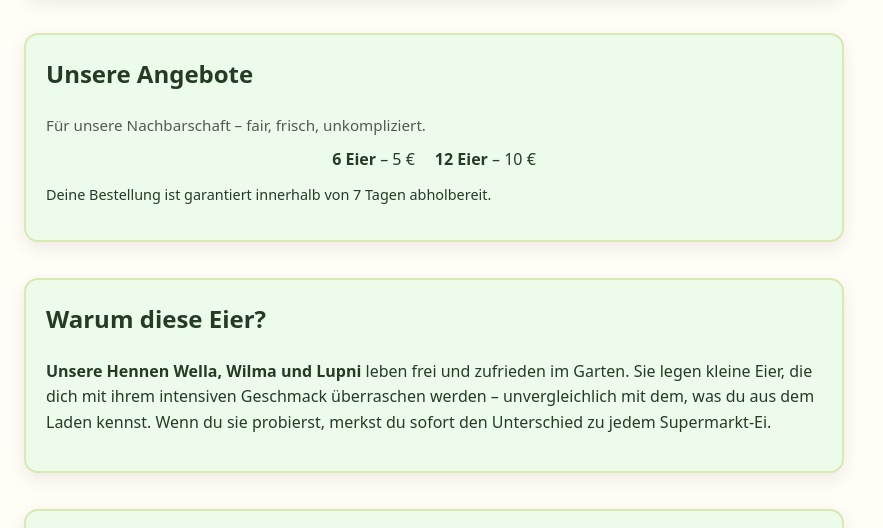
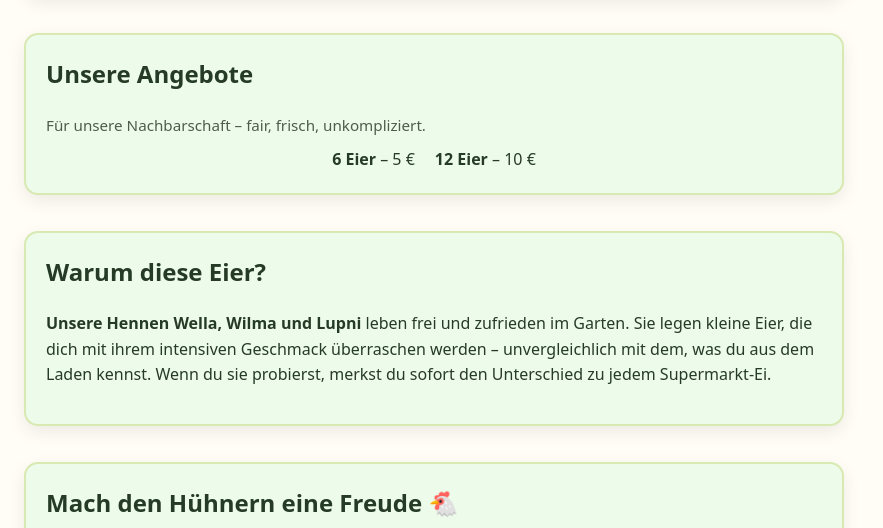
Before and after one commit to MeineFreizeit23/MeinZwergHuhn-web.de, a plain HTML site: page index.html in a window 1280 px wide. Shown: the part 238-766 px from the top of the page, without its empty margins (0-883 px from the left). Drawn offline with Linux system fonts and the light colour scheme.

Commit message:
Update index.html

```diff
--- a/index.html
+++ b/index.html
@@ -1,4 +1,4 @@
- <!DOCTYPE html>
+<!DOCTYPE html>
 <html lang="de">
 <head>
   <meta charset="utf-8" />
@@ -167,8 +167,6 @@
         <div><strong>6 Eier</strong> – 5 €</div>
         <div><strong>12 Eier</strong> – 10 €</div>
       </div>
-
-      <p style="font-size:0.9rem; font-weight:400; margin-top:10px;">Deine Bestellung ist garantiert innerhalb von 7 Tagen abholbereit.</p>
     </section>
 
     <section class="card" aria-labelledby="warum-title">
@@ -176,7 +174,6 @@
       <p><strong>Unsere Hennen Wella, Wilma und Lupni</strong> leben frei und zufrieden im Garten. Sie legen kleine Eier, die dich mit ihrem intensiven Geschmack überraschen werden – unvergleichlich mit dem, was du aus dem Laden kennst. Wenn du sie probierst, merkst du sofort den Unterschied zu jedem Supermarkt-Ei.</p>
     </section>
 
-    <!-- Snack-Karte – Textblock (angepasst) -->
     <section class="card" aria-labelledby="snack-title">
       <h2 id="snack-title" style="margin-top:0">Mach den Hühnern eine Freude 🐔</h2>
       <p>
@@ -184,10 +181,8 @@
       </p>
     </section>
 
-    <!-- Snack-Karte – Listenblock -->
     <section class="card" aria-labelledby="snack-liste">
       <div style="display:flex; gap:18px; flex-wrap:wrap; margin-top:12px;">
-        <!-- Geeignete Snacks -->
         <div style="flex:1; min-width:220px;">
           <h3 style="color:var(--brand); margin:6px 0;">✔️ Geeignete Snacks</h3>
           <ul>
@@ -200,7 +195,6 @@
           </ul>
         </div>
 
-        <!-- Nicht geeignete Snacks -->
         <div style="flex:1; min-width:220px;">
           <h3 style="color:#b33; margin:6px 0;">❌ Nicht geeignet</h3>
           <ul>
@@ -219,11 +213,9 @@
       </p>
     </section>
 
-    <!-- Hühnerbereich -->
     <section id="huehner" style="text-align:center; padding:2rem 0; background:var(--bg);">
       <h2 style="font-size:2rem; margin-bottom:1.5rem; color:var(--ink);">Unsere Hühner</h2>
       <div style="display:grid; grid-template-columns: repeat(auto-fit, minmax(250px, 1fr)); gap:25px; max-width:1000px; margin:0 auto;">
-
         <div style="background:#ffffff; border-radius:20px; padding:20px; box-shadow:var(--shadow);">
           <img src="huhn1.jpg" alt="Wella" style="width:100%; border-radius:15px;">
           <h3 style="margin-top:12px; font-size:1.4rem; color:var(--ink);">Wella</h3>
@@ -252,7 +244,6 @@
       </div>
     </section>
 
-    <!-- Hinweis & Dankesnote -->
     <section class="note" aria-labelledby="danke-title">
       <h2 id="danke-title">Vielen Dank!</h2>
       <p class="highlight">
@@ -260,7 +251,6 @@
       </p>
     </section>
 
-    <!-- Bestellbereich -->
     <section class="card" aria-labelledby="bestellen-title">
       <h2 id="bestellen-title" style="margin-top:0; text-align:center">Jetzt bestellen</h2>
       <div style="text-align:center; margin-top:12px;">
```
